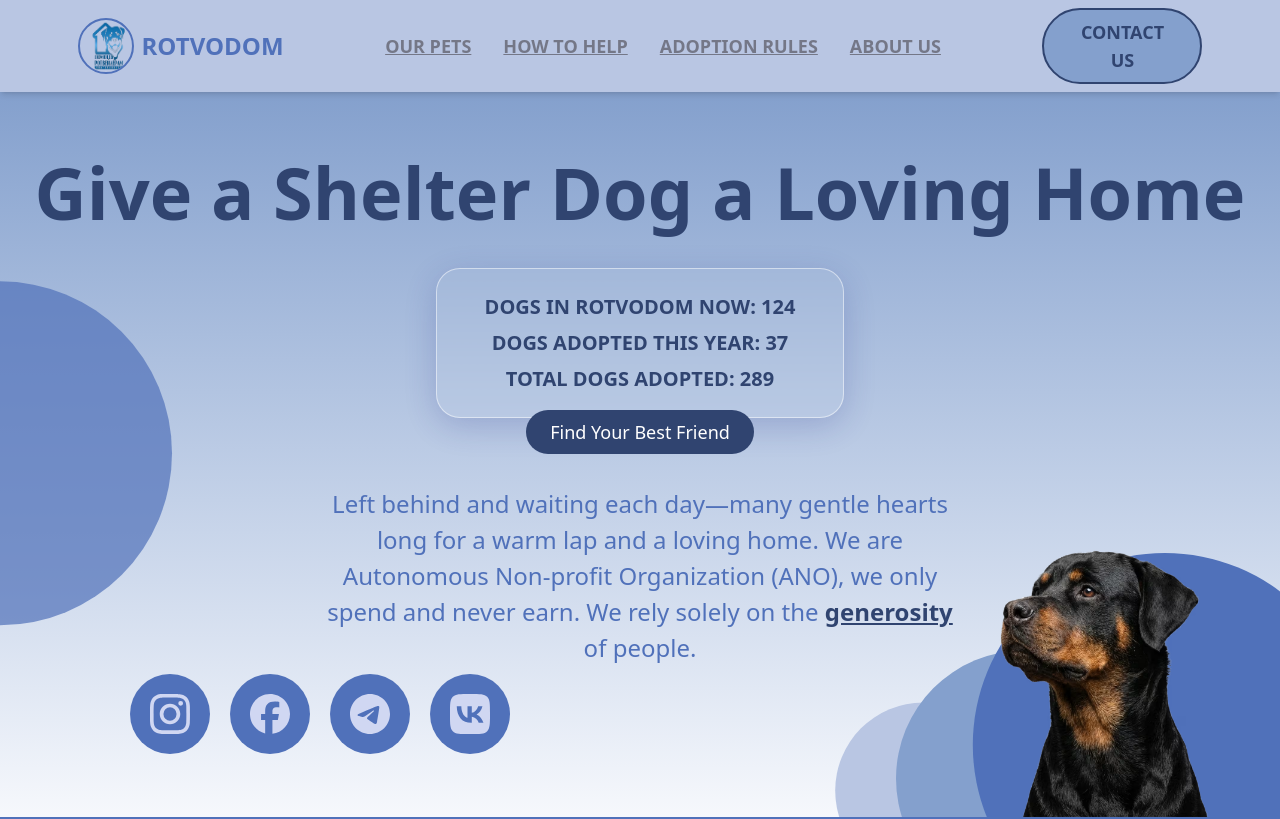
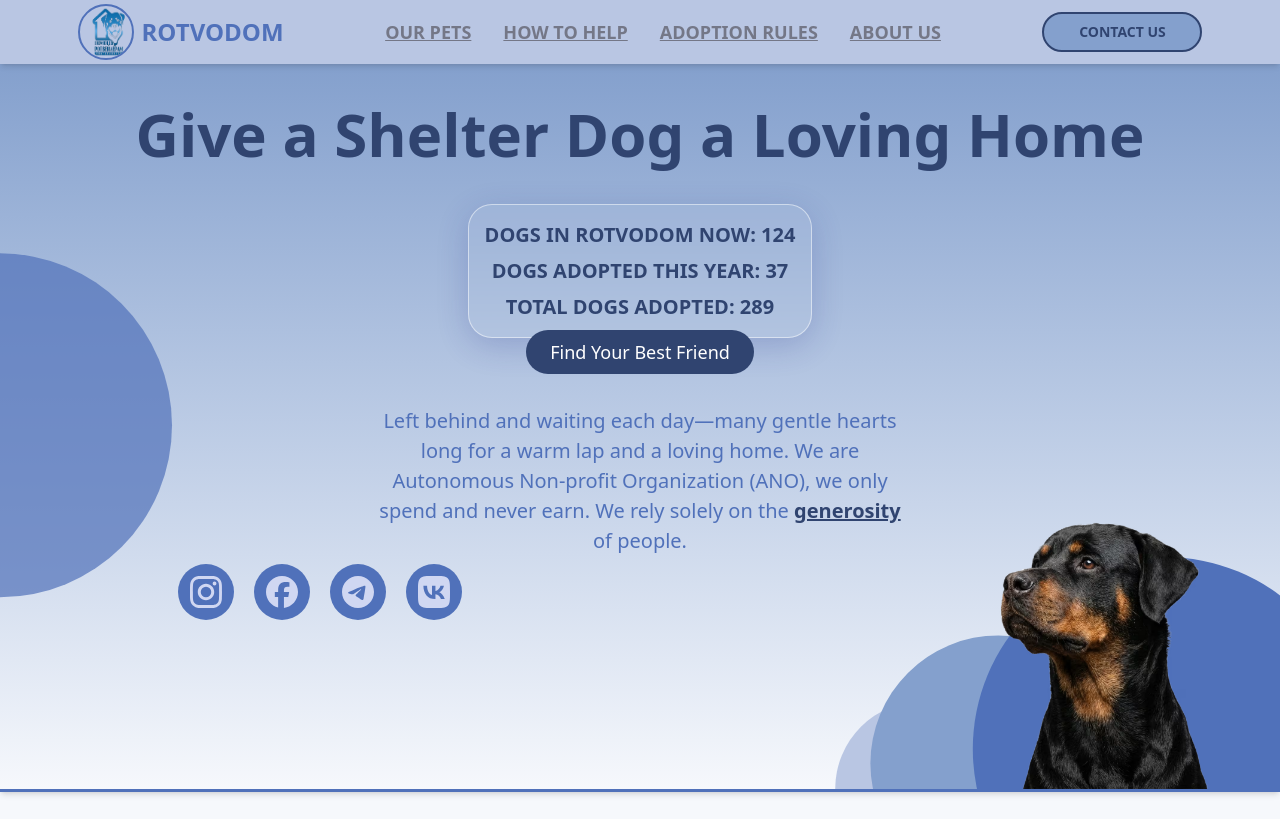
Before and after one commit to bavayra/dog-shelter, a React (Vite) app: page / in a window 1280 px wide. Shown: the top 819 px of the page. Built offline with nearby package versions, Linux system fonts and the light colour scheme.

Commit message:
WIP: before screen rename

```diff
--- a/src/components/Button.tsx
+++ b/src/components/Button.tsx
@@ -38,7 +38,7 @@ const Button = ({
   const sizeStyles: Record<ButtonSize, string> = {
     small: 'px-3 py-1.5 text-sm',
     medium:
-      'px-4 py-2 text-base xs:text-sm sm:text-lg sm:px-6 sm:py-2 tablet-lg:text-lg',
+      'px-4 py-2 text-base xs:text-sm sm:text-lg sm:px-6 sm:py-2 tablet-lg:text-lg ',
     large: 'px-5 py-3 text-lg',
   };
   return (
--- a/src/components/Header.tsx
+++ b/src/components/Header.tsx
@@ -19,7 +19,7 @@ const Header = () => {
               className="border-primary-500 xs:w-10 xs:h-10 tablet-sm:w-16 tablet-sm:h-16 h-8 w-8 shrink-0 rounded-full border-2 bg-transparent object-center sm:h-12 sm:w-12 md:h-14 md:w-14"
             />
             <div className="flex min-w-0 items-center">
-              <h1 className="text-primary-500 xs:text-base tablet-sm:text-3xl min-w-0 truncate text-sm leading-tight font-bold sm:text-2xl lg:text-2xl xl:text-2xl">
+              <h1 className="text-primary-500 xs:text-base tablet-sm:text-3xl xl4:text-3xl min-w-0 truncate text-sm leading-tight font-bold sm:text-2xl lg:text-2xl xl:text-2xl">
                 {APP_NAME}
               </h1>
             </div>
--- a/src/index.css
+++ b/src/index.css
@@ -18,17 +18,17 @@
   --color-neutral-500: #979cb0;
   --color-neutral-700: #747787;
 
-  /*--DEFAULT: 320px x 568;*/
-  --breakpoint-xs: 360px; /*x750*/
-  --breakpoint-sm: 412px; /*x846*/
-  --breakpoint-tablet-sm: 480px; /*x980*/
-  --breakpoint-md: 768px; /*x1000*/
-  --breakpoint-tablet-lg: 820px; /*x1150*/
-  --breakpoint-lg: 1024px; /*1000px*/
-  --breakpoint-xl: 1280px; /*х800*/
-  --breakpoint-2xl: 1440px; /*x900*/
-  --breakpoint-3xl: 1536px; /*864px*/
-  --breakpoint-4xl: 1920px; /*1080px*/
+  /*--DEFAULT: 320px x 568;
+  --breakpoint-xs: 360px; x750
+  --breakpoint-sm: 412px; x846
+  --breakpoint-tablet-sm: 480px; x980
+  --breakpoint-md: 768px; x1000
+  --breakpoint-tablet-lg: 820px; x1150
+  --breakpoint-lg: 1024px; 1000px
+  --breakpoint-xl: 1280px; х800
+  --breakpoint-2xl: 1440px; x900
+  --breakpoint-3xl: 1536px; 864px
+  --breakpoint-4xl: 1920px; 1080px*/
 }
 
 :root {
--- a/tailwind.config.ts
+++ b/tailwind.config.ts
@@ -11,8 +11,9 @@ export default {
         md: '768px',
         lg: '1024px',
         xl: '1280px',
-        xl2: '1440px',
-        xl3: '1536px',
+        '2xl': '1440px',
+        '3xl': '1536px',
+        '4xl': '1920px',
       },
     },
   },
```
